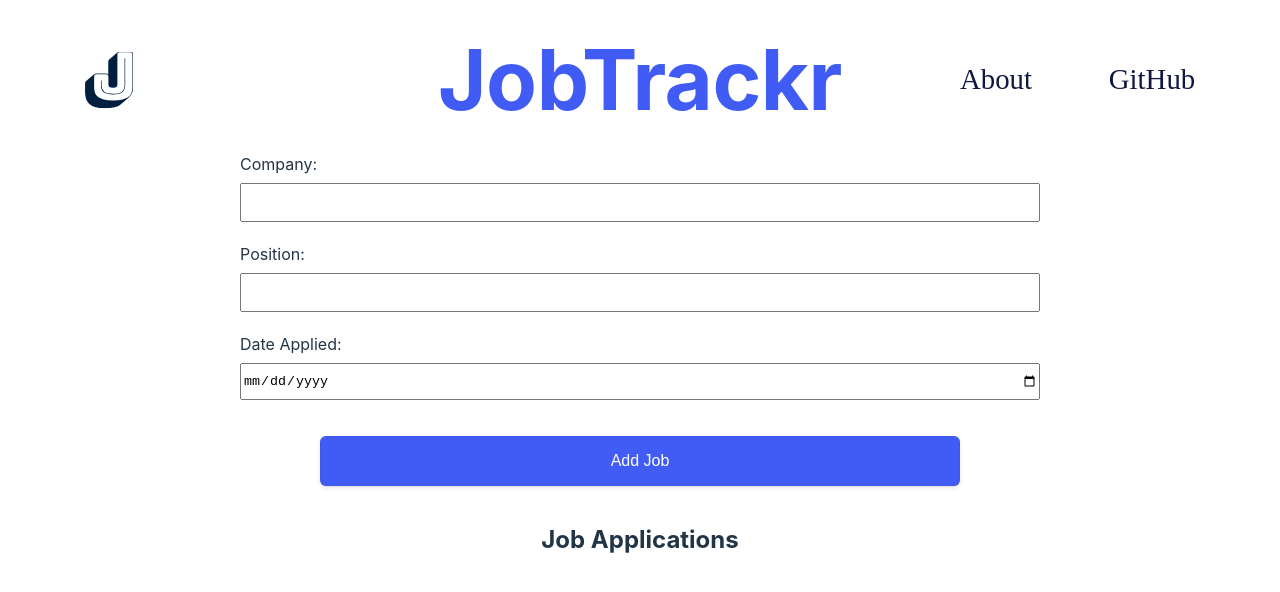
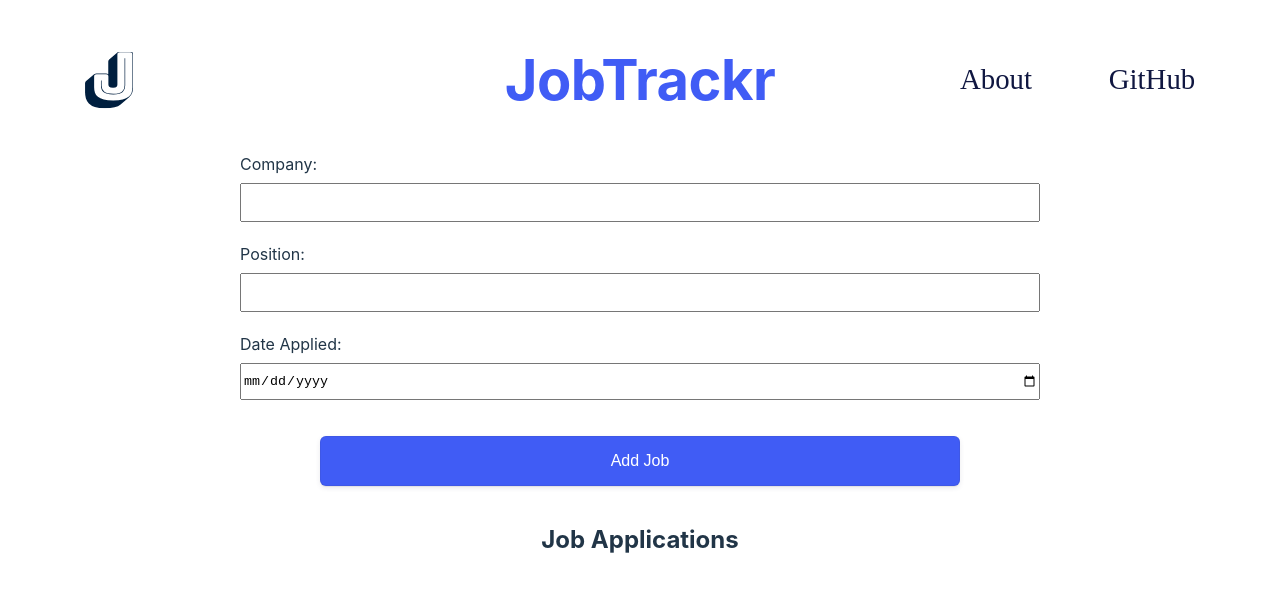
Before and after one commit to madina0801/joblique, a React (Vite) app: page / in a window 1280 px wide. Shown: the top 592 px of the page. Built offline with nearby package versions, Linux system fonts and the light colour scheme.

Commit message:
change title font size

```diff
--- a/src/components/layout/Navbar.jsx
+++ b/src/components/layout/Navbar.jsx
@@ -1,43 +1,78 @@
-import { React, useState, useEffect } from 'react';
-
+import { React, useState, useEffect } from "react";
 
 function Navbar() {
  const [isMobileMenuOpen, setIsMobileMenuOpen] = useState(false);
-
 
  const toggleMobileMenu = () => {
   setIsMobileMenuOpen(!isMobileMenuOpen);
  };
 
-
-
  return (
-
   <header
-            className={`header  ${isMobileMenuOpen ? 'nav-open' : ''}`}
+   className={`header  ${isMobileMenuOpen ? "nav-open" : ""}`}
    style={{
-                zIndex: '999',
-                position: 'sticky',
-                top: '0',
-                backdropFilter: 'blur(10px)',
-                backgroundColor: 'rgba(255, 255, 255, 0.7)',
+    zIndex: "999",
+    position: "sticky",
+    top: "0",
+    backdropFilter: "blur(10px)",
+    backgroundColor: "rgba(255, 255, 255, 0.7)",
    }}
   >
-            <div className="logo">  <a href="#">
-                <img className="logo" alt="Be natural logo" src="./logo.svg" style={{ height: '4.5rem', width: '3rem', position: 'absolute', top: '50%', transform: 'translateY(-50%)' }} />
-            </a></div>
-            <div className="heading-primary" style={{ position: 'absolute', left: '50%', transform: 'translateX(-50%)' }}>JobTrackr</div>
-            <nav className={`main-nav ${isMobileMenuOpen ? 'open' : ''}`} style={{ zIndex: '300' }}>
+   <div className="logo">
+    {" "}
+    <a href="#">
+     <img
+      className="logo"
+      alt="J"
+      src="./logo.svg"
+      style={{
+       height: "4.5rem",
+       width: "3rem",
+       position: "absolute",
+       top: "50%",
+       transform: "translateY(-50%)",
+      }}
+     />
+    </a>
+   </div>
+   <div
+    className="heading-primary"
+    style={{ position: "absolute", left: "50%", transform: "translateX(-50%)" }}
+   >
+    JobTrackr
+   </div>
+   <nav
+    className={`main-nav ${isMobileMenuOpen ? "open" : ""}`}
+    style={{ zIndex: "300" }}
+   >
     <ul className="main-nav-list" style={{ fontFamily: "Rubik" }}>
-                    <li><a className="main-nav-link" href="/" style={{ fontFamily: "Rubik" }}>About</a></li>
-                    <li><a className="main-nav-link" target='blank' href="https://github.com/madina0801/JobTrackr" >GitHub</a></li>
+     <li>
+      <a className="main-nav-link" href="/" style={{ fontFamily: "Rubik" }}>
+       About
+      </a>
+     </li>
+     <li>
+      <a
+       className="main-nav-link"
+       target="blank"
+       href="https://github.com/madina0801/JobTrackr"
+      >
+       GitHub
+      </a>
+     </li>
     </ul>
    </nav>
-            <button className="btn-mobile-nav" onClick={toggleMobileMenu} style={{ color: '#101741', fontSize: '30px' }}>
-                <ion-icon className="icon-mobile-nav" name={isMobileMenuOpen ? "close-outline" : "menu-outline"} ></ion-icon>
+   <button
+    className="btn-mobile-nav"
+    onClick={toggleMobileMenu}
+    style={{ color: "#101741", fontSize: "30px" }}
+   >
+    <ion-icon
+     className="icon-mobile-nav"
+     name={isMobileMenuOpen ? "close-outline" : "menu-outline"}
+    ></ion-icon>
    </button>
   </header>
-
  );
 }
 
--- a/src/index.css
+++ b/src/index.css
@@ -201,7 +201,7 @@ form button:focus {
 .heading-primary {
   font-weight: 700;
   color: #405cf5;
-  font-size: 5.2rem;
+  font-size: 3.5rem;
   line-height: 1.05;
   letter-spacing: -0.5px;
 }
```
Lines whose indentation alone changed are shown as unchanged.
